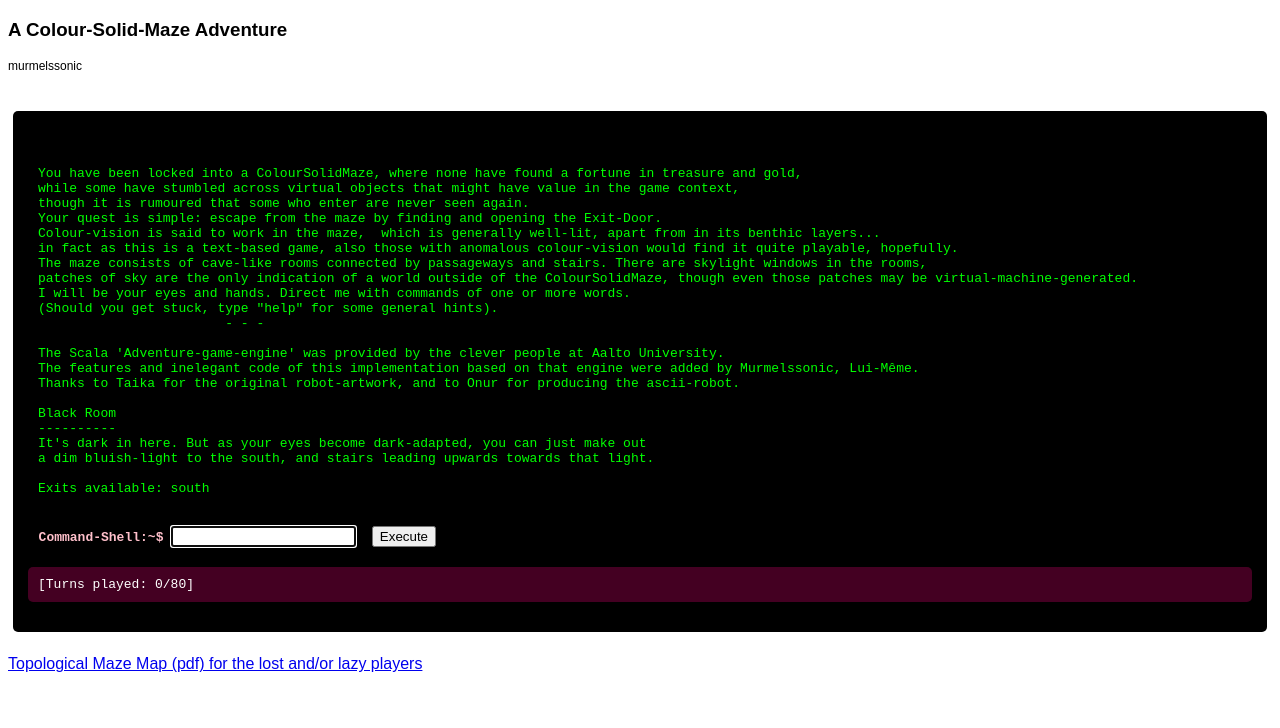
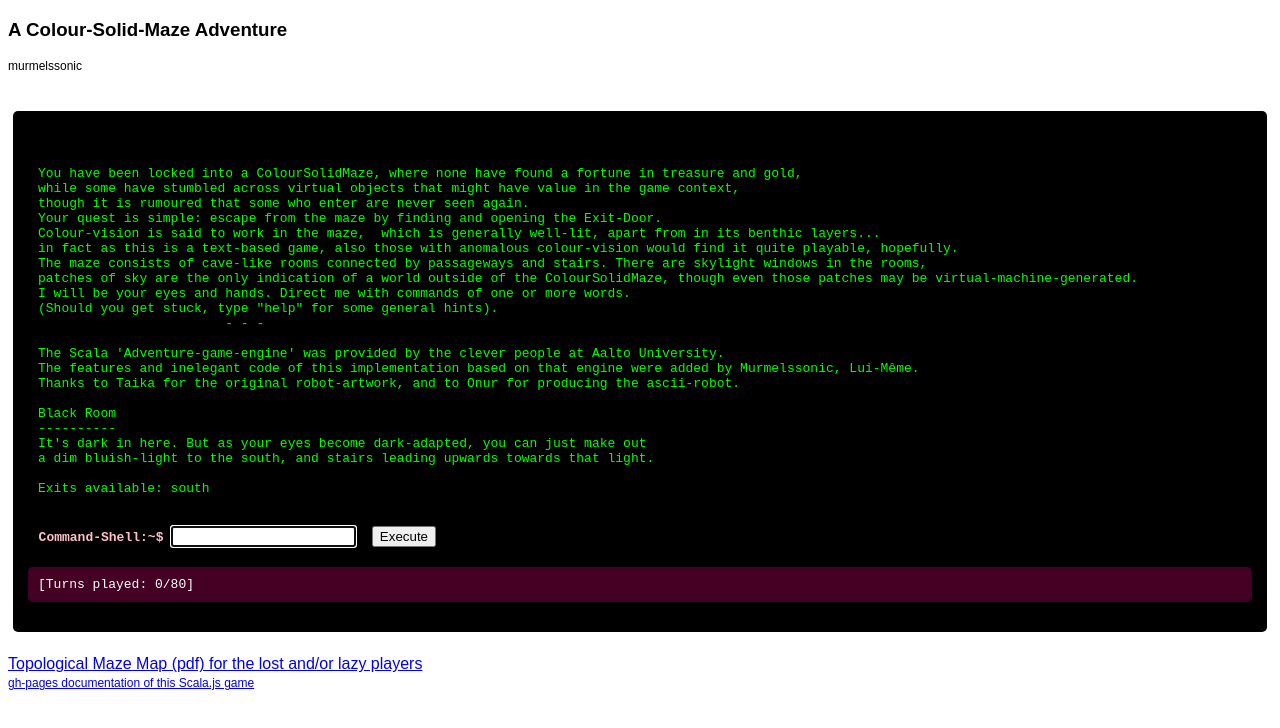
Before and after one commit to murmelsson/colour-solid-maze, a plain HTML site: page index.html in a window 1280 px wide. Drawn offline with Linux system fonts and the light colour scheme.

Commit message:
Add link to gh-pages documentation

```diff
--- a/index.html
+++ b/index.html
@@ -16,6 +16,8 @@
 </div>
 <br>
 <a href="./ColourSolidMaze-TopologicalMap.pdf" target="_blank" style="font-family: Arial">Topological Maze Map (pdf) for the lost and/or lazy players</a>
+<br>
+<a href="https://github.com/murmelsson/colour-solid-maze/tree/gh-pages" target="_blank" style="font-family: Arial; font-size: 12px">gh-pages documentation of this Scala.js game</a>
 <script type="text/javascript">
         adventure.ui.AdventureCSMJSUI().main(document.getElementById('main-container'));
     </script>
```
